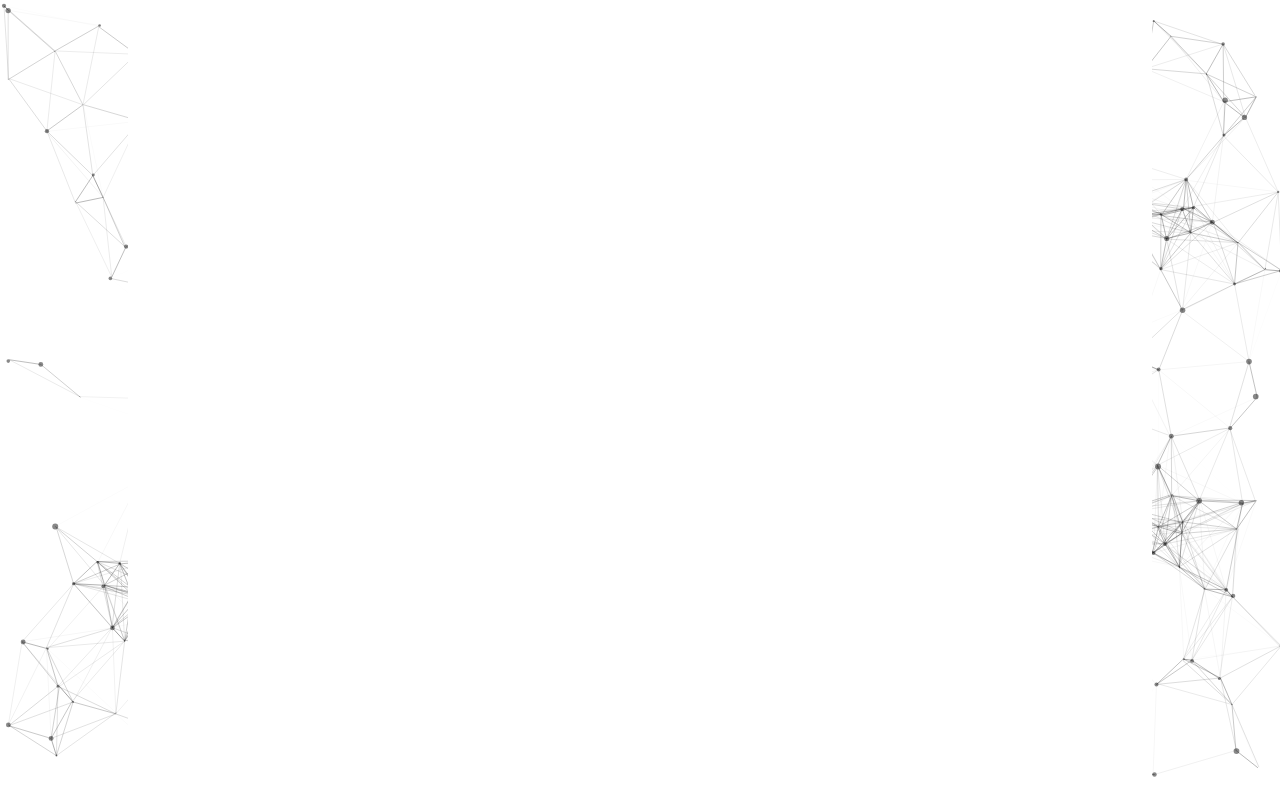
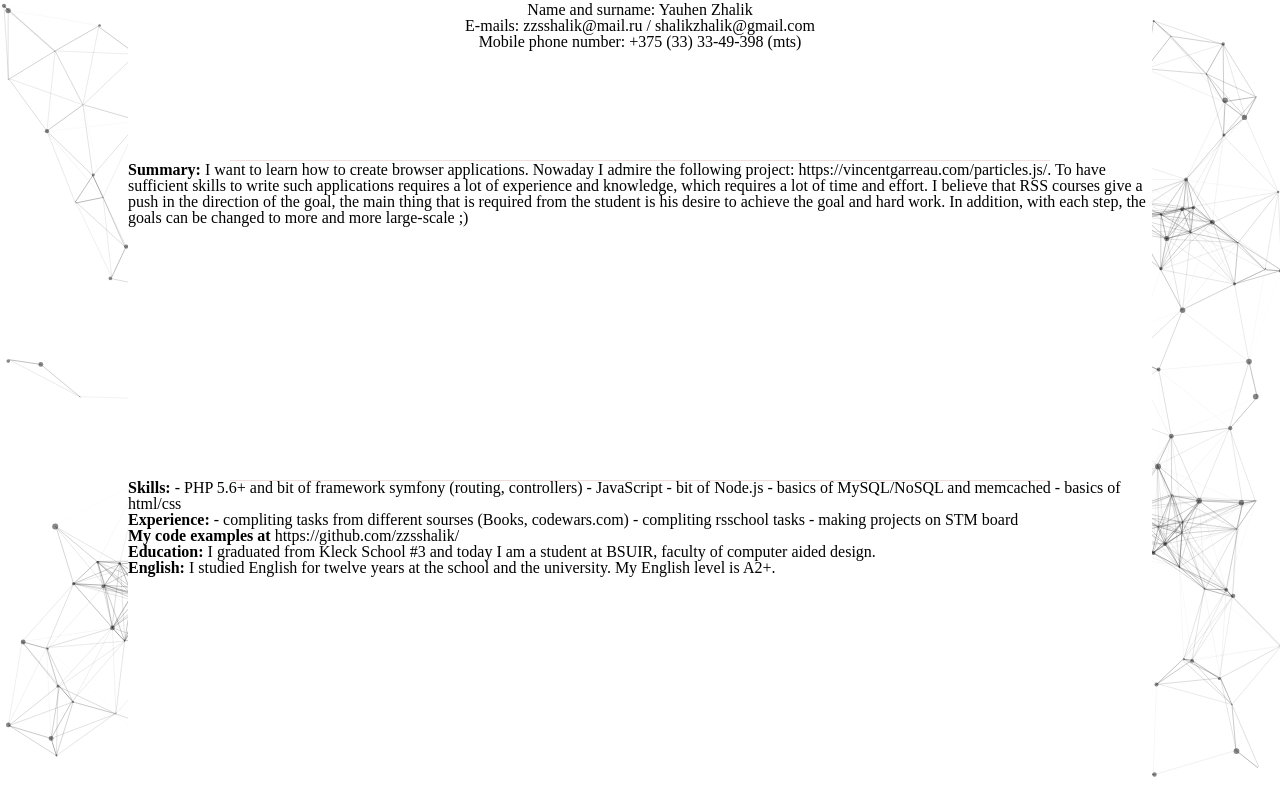
Before and after one commit to zzsshalik/rsschool-2019Q1-cv, a plain HTML site: page index.html in a window 1280 px wide. Drawn offline with Linux system fonts and the light colour scheme.

Commit message:
feat: add main content and few styles

```diff
--- a/index.html
+++ b/index.html
@@ -8,10 +8,54 @@
   <link rel="stylesheet" href="styles/style.css">
 </head>
 <body>
+    <div id="particles-js"></div>
+<main>
+  <section class="person">
+      <hr class="first-line">
+      Name and surname:
+      Yauhen Zhalik <br>
 
-    <div id="particles-js"></div>
+       E-mails:
+      zzsshalik@mail.ru / shalikzhalik@gmail.com <br>
 
-<main>
+       Mobile phone number:
+      +375 (33) 33-49-398 (mts)
+
+  </section>
+  <section class="summary">
+      <hr class="second-line">
+      <b>Summary:</b>
+      I want to learn how to create browser applications.
+      Nowaday I admire the following project: https://vincentgarreau.com/particles.js/.
+      To have sufficient skills to write such applications requires a lot of experience and knowledge,
+      which requires a lot of time and effort. I believe that RSS courses give a push in the direction of the goal, the main thing that is required from the student is his desire to achieve the goal and hard work. In addition, with each step, the goals can be changed to more and more large-scale ;)
+  </section>
+
+  <section class="skills">
+      <b>Skills:</b>
+      - PHP 5.6+ and bit of framework symfony (routing, controllers)
+      - JavaScript
+      - bit of Node.js
+      - basics of MySQL/NoSQL and memcached
+      - basics of html/css
+      <br>
+
+      <b>Experience:</b>
+      - compliting tasks from different sourses (Books, codewars.com)
+      - compliting rsschool tasks
+      - making projects on STM board
+      <br>
+
+    <b>My code examples at</b> <a href="https://github.com/zzsshalik/">https://github.com/zzsshalik/</a>
+    <br>
+
+      <b>Education:</b>
+      I graduated from Kleck School #3 and today I am a student at BSUIR, faculty of computer aided design.
+      <br>
+
+       <b>English:</b>
+      I studied English for twelve years at the school and the university. My English level is A2+.
+  </section>
 </main>
 
 <script src="particles/particles.js"></script>
--- a/styles/style.css
+++ b/styles/style.css
@@ -47,5 +47,34 @@
     margin: 0 auto;
     background: white;
     position: relative;
-    bottom: 100%;
+    bottom: 99%;
    }
+
+   .person{
+     height: 20%;
+     background: transparent;
+     text-align: center;
+   }
+
+   .summary{
+    height: 40%;
+    background: transparent;
+
+  }
+  .skills{
+    height: 40%;
+    background:transparent;
+  }
+
+  hr{
+    position: relative;
+    border: none;
+    border-top: 1px solid rgb(243, 220, 220);
+    margin: 0 auto;
+    width: 80%;
+    top: 100%;
+  }
+  a{
+    text-decoration: none;
+  color:black;
+}
```
